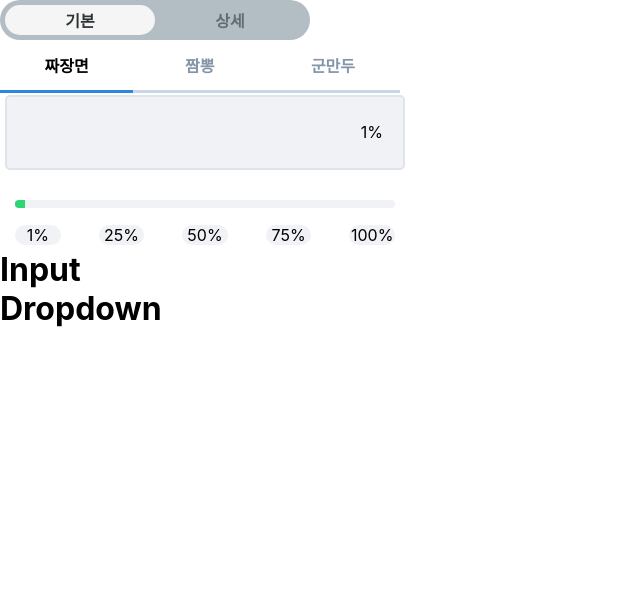
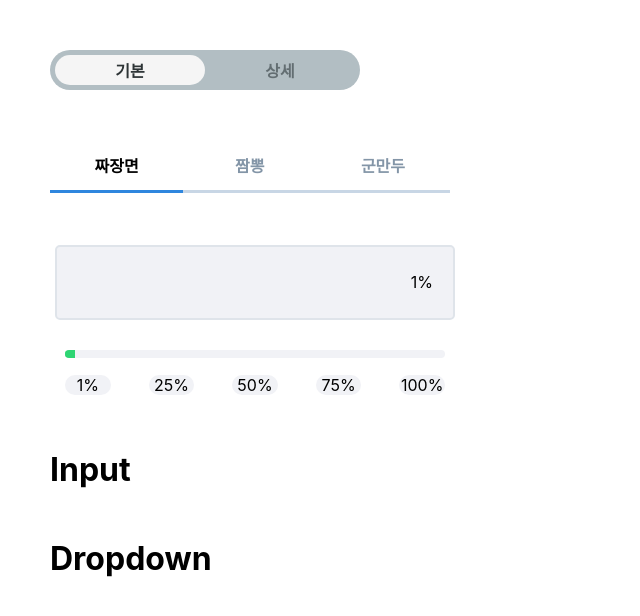
Before and after one commit to lisarnjs/wanted_pre_onboarding, a React (Create React App) app: page / in a window 1280 px wide. Shown: the top 616 px of the page, without its empty margins (0-640 px from the left). Built offline with nearby package versions, Linux system fonts and the light colour scheme.

Commit message:
docs: Modified README.md

```diff
--- a/src/App.js
+++ b/src/App.js
@@ -3,15 +3,30 @@ import Input from "./components/Input";
 import Slider from "./components/Slider";
 import Tab from "./components/Tab";
 import Toggle from "./components/Toggle";
+import styled from "styled-components";
+
+const Div = styled.div`
+  margin: 50px;
+`;
 
 function App() {
   return (
     <>
-    <Toggle />
-    <Tab />
-    <Slider />
-    <Input />
-    <Dropdown />
+    <Div>
+      <Toggle />
+    </Div>
+    <Div>
+      <Tab />
+    </Div>
+    <Div>
+      <Slider />
+    </Div>
+    <Div>
+      <Input />
+    </Div>
+    <Div>
+      <Dropdown />
+    </Div>
     </>
   );
 }
```
Also changed, not shown: 1 other file (tests, documents, lock files or other folders).
